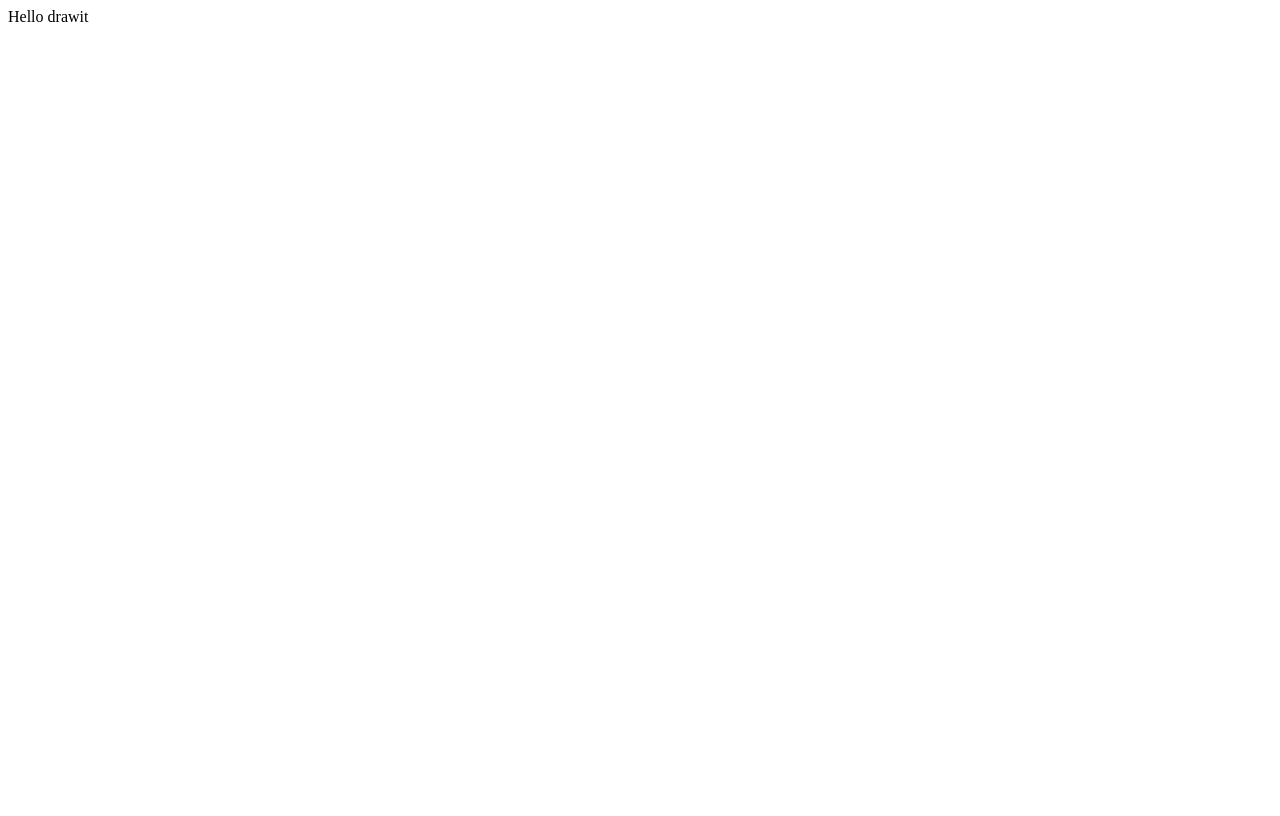
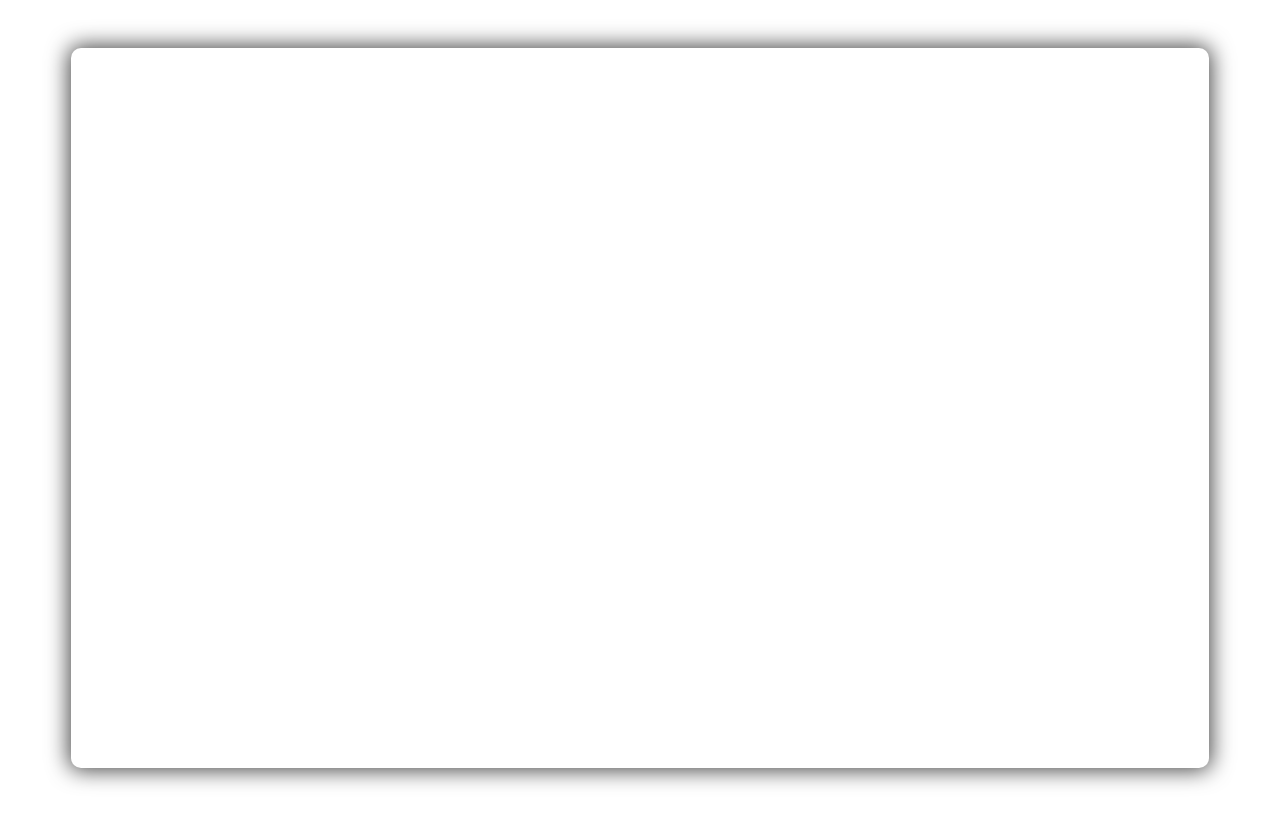
Before and after one commit to LironKruchinin/draw-it, a React (Create React App) app: page / in a window 1280 px wide. Built offline with nearby package versions, Linux system fonts and the light colour scheme.

Commit message:
Main container added

```diff
--- a/src/App.tsx
+++ b/src/App.tsx
@@ -1,13 +1,13 @@
-import React from 'react'
-
-import './assets/styles/main.scss'
+import React from "react";
+import "./assets/styles/main.scss";
+import { HomePage } from "./views/home-page";
 
 function App() {
   return (
     <div className="App">
-      Hello drawit
+      <HomePage />
     </div>
-  )
+  );
 }
 
-export default App
+export default App;
--- a/src/assets/styles/main.scss
+++ b/src/assets/styles/main.scss
@@ -0,0 +1,2 @@
+///home-page///
+@import "./views/homepage";
--- /dev/null
+++ b/src/assets/styles/views/_homepage.scss
@@ -0,0 +1,18 @@
+.App {
+  width: 100%;
+  min-height: 100vh;
+  box-sizing: border-box;
+  display: flex;
+  justify-content: center;
+  align-items: center;
+  //justify-content: space-evenly;
+}
+
+.home_page_container {
+  width: 90%;
+  min-height: 90vh;
+  margin: 0;
+  padding: 0;
+  box-shadow: 0px 0px 22px 2px rgba(0,0,0,0.75);
+  border-radius: 10px;
+}
--- a/src/cmps/app-footer.tsx
+++ b/src/cmps/app-footer.tsx
@@ -1,3 +1,7 @@
+
+
+
 export function AppFooter() {
 
+    return <div></div>
 }
--- a/src/views/home-page.tsx
+++ b/src/views/home-page.tsx
@@ -1,3 +1,5 @@
-export function HomePage() {
+import React from "react";
 
-}
+export const HomePage: React.FC = () => {
+  return <section className="home_page_container"></section>;
+};
```
